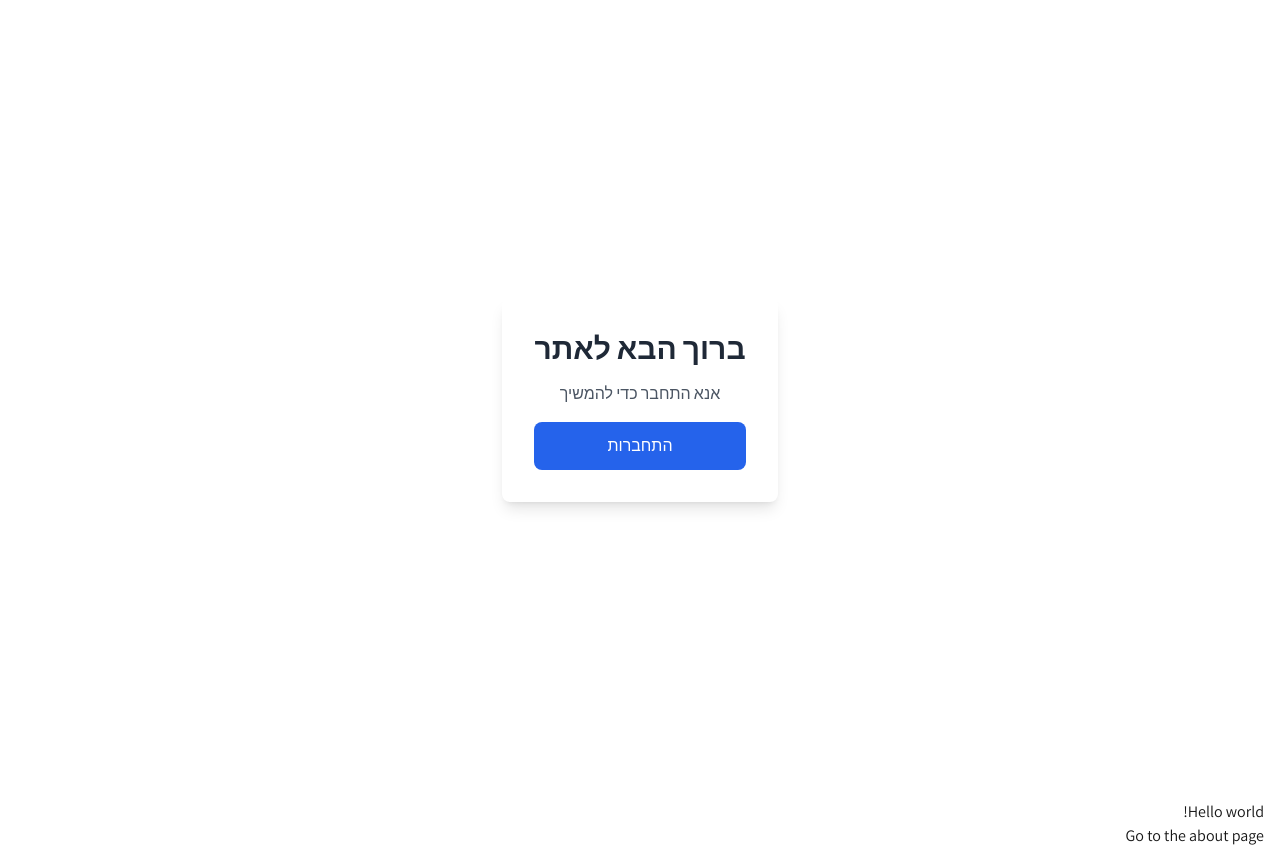
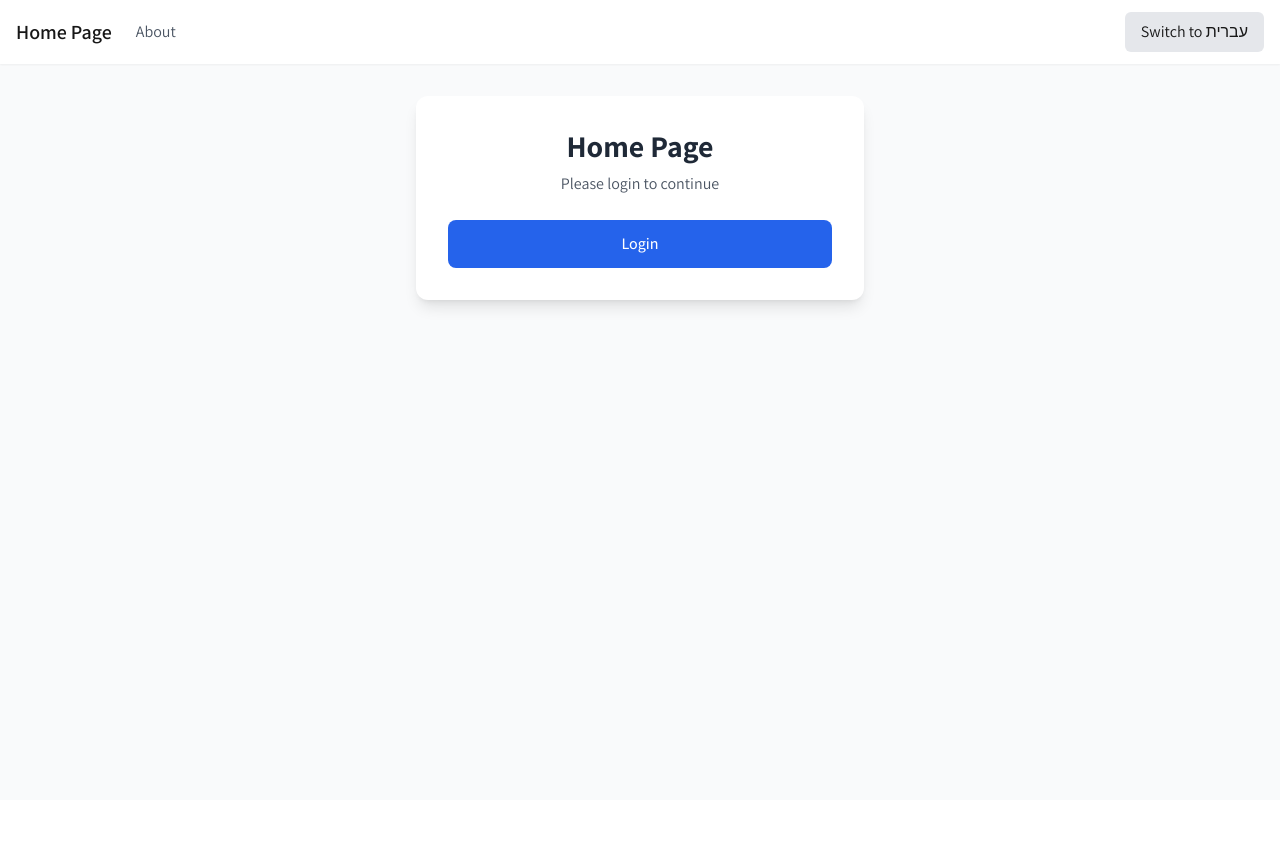
Before and after one commit to Nachman-Libermensh/i18-next-intl-learn, a Next.js app: page /en in a window 1280 px wide. After the commit the page ends 800 px from the top, so only its background shows below. Built offline with nearby package versions, Linux system fonts and the light colour scheme; no server answers.

Commit message:
Enhance internationalization support with updated English and Hebrew translations; add locale switcher component

```diff
--- a/messages/en.json
+++ b/messages/en.json
@@ -1,6 +1,19 @@
 {
   "HomePage": {
-    "title": "Hello world!",
-    "about": "Go to the about page"
+    "title": "Home Page",
+    "about": "About",
+    "welcome": "Welcome {name}",
+    "email": "Email: {email}",
+    "status": {
+      "employer": "Status: Employer",
+      "employee": "Status: Employee"
+    },
+    "logout": "Logout",
+    "login": "Login",
+    "pleaseLogin": "Please login to continue"
+  },
+  "LocaleSwitcher": {
+    "switchLocale": "Switch to {locale}",
+    "label": "Change language"
   }
 }
--- a/messages/he.json
+++ b/messages/he.json
@@ -1,6 +1,19 @@
 {
   "HomePage": {
-    "title": "שלום לך!",
-    "about": "לך לדף אודות"
+    "title": "דף הבית",
+    "about": "אודות",
+    "welcome": "ברוך הבא {name}",
+    "email": "אימייל: {email}",
+    "status": {
+      "employer": "סטטוס: מעסיק",
+      "employee": "סטטוס: עובד"
+    },
+    "logout": "התנתק",
+    "login": "התחברות",
+    "pleaseLogin": "אנא התחבר כדי להמשיך"
+  },
+  "LocaleSwitcher": {
+    "switchLocale": "החלף ל-{locale}",
+    "label": "החלף שפה"
   }
 }
--- a/src/app/[locale]/layout.tsx
+++ b/src/app/[locale]/layout.tsx
@@ -1,3 +1,4 @@
+/* eslint-disable @typescript-eslint/no-unused-vars */
 import type { Metadata } from "next";
 import { Assistant } from "next/font/google";
 
@@ -23,12 +24,11 @@ export const metadata: Metadata = {
 
 export default async function RootLayout({
   children,
-  params,
+  params: { locale },
 }: Readonly<{
   children: React.ReactNode;
   params: { locale: string };
 }>) {
-  const { locale } = await params;
   if (!hasLocale(routing.locales, locale)) {
     notFound();
   }
@@ -36,13 +36,21 @@ export default async function RootLayout({
   // Enable static rendering
   setRequestLocale(locale);
 
+  // טעינת קובץ התרגומים
+  let messages;
+  try {
+    messages = (await import(`../../../messages/${locale}.json`)).default;
+  } catch (error) {
+    notFound();
+  }
+
   return (
-    <html lang="en">
+    <html lang={locale} dir={locale === "he" ? "rtl" : "ltr"}>
       <head>
         <link rel="icon" href="/Icons/mainLogo.png" sizes="any" />
       </head>
-      <body className={assistant.className} dir="rtl">
-        <NextIntlClientProvider>
+      <body className={assistant.className}>
+        <NextIntlClientProvider locale={locale} messages={messages}>
           <AuthProvider>{children}</AuthProvider>
         </NextIntlClientProvider>
       </body>
--- a/src/app/[locale]/page.tsx
+++ b/src/app/[locale]/page.tsx
@@ -1,5 +1,5 @@
 "use client";
-
+import LocaleSwitcher from "@/components/LanguageSwitcher";
 import { Link } from "@/i18n/navigation";
 import { signOut, useSession } from "next-auth/react";
 import { useTranslations } from "next-intl";
@@ -7,46 +7,81 @@ import { useTranslations } from "next-intl";
 export default function Home() {
   const { data: session } = useSession();
   const t = useTranslations("HomePage");
+
   return (
-    <main className="container mx-auto px-4">
-      <div className="min-h-screen flex flex-col items-center justify-center">
+    <main className="min-h-screen bg-gray-50">
+      {/* Header */}
+      <nav className="bg-white shadow-sm">
+        <div className="container mx-auto px-4 py-3 flex justify-between items-center">
+          <div className="flex items-center gap-6">
+            <h1 className="text-xl font-semibold">{t("title")}</h1>
+            <Link
+              href="/about"
+              className="text-gray-600 hover:text-gray-900 transition-colors"
+            >
+              {t("about")}
+            </Link>
+          </div>
+          <LocaleSwitcher />
+        </div>
+      </nav>
+
+      {/* Main Content */}
+      <div className="container mx-auto px-4 py-8">
+        <div className="max-w-md mx-auto">
           {session ? (
-          <div className="bg-white p-8 rounded-lg shadow-lg text-center space-y-4">
-            <h1 className="text-3xl font-bold text-gray-800">
-              ברוך הבא {session.user?.name}
-            </h1>
-            <div className="space-y-2">
-              <p className="text-gray-600">אימייל: {session.user?.email}</p>
+            <div className="bg-white p-8 rounded-xl shadow-lg space-y-6">
+              <div className="text-center">
+                <h2 className="text-3xl font-bold text-gray-800">
+                  {t("welcome", { name: session.user?.name ?? "" })}
+                </h2>
+                <p className="mt-2 text-gray-600">
+                  {t("email", { email: session.user?.email ?? "" })}
+                </p>
+              </div>
+
+              <div className="space-y-3">
                 {session.user?.employer && (
-                <p className="text-green-600 font-medium">סטטוס: מעסיק</p>
+                  <div className="bg-green-50 p-3 rounded-lg">
+                    <p className="text-green-700 font-medium text-center">
+                      {t("status.employer")}
+                    </p>
+                  </div>
                 )}
                 {session.user?.employee && (
-                <p className="text-blue-600 font-medium">סטטוס: עובד</p>
+                  <div className="bg-blue-50 p-3 rounded-lg">
+                    <p className="text-blue-700 font-medium text-center">
+                      {t("status.employee")}
+                    </p>
+                  </div>
                 )}
               </div>
+
               <button
                 onClick={() => signOut()}
-              className="mt-6 w-full px-6 py-3 bg-red-600 text-white rounded-lg hover:bg-red-700 transition-colors"
+                className="w-full px-6 py-3 bg-red-600 text-white rounded-lg hover:bg-red-700 transition-colors font-medium"
               >
-              התנתק
+                {t("logout")}
               </button>
             </div>
           ) : (
-          <div className="bg-white p-8 rounded-lg shadow-lg text-center space-y-4">
-            <h1 className="text-3xl font-bold text-gray-800">ברוך הבא לאתר</h1>
-            <p className="text-gray-600">אנא התחבר כדי להמשיך</p>
+            <div className="bg-white p-8 rounded-xl shadow-lg space-y-6 text-center">
+              <div>
+                <h2 className="text-3xl font-bold text-gray-800">
+                  {t("title")}
+                </h2>
+                <p className="mt-2 text-gray-600">{t("pleaseLogin")}</p>
+              </div>
+
               <Link
                 href="/login"
-              className="block w-full px-6 py-3 bg-blue-600 text-white rounded-lg hover:bg-blue-700 transition-colors"
+                className="block w-full px-6 py-3 bg-blue-600 text-white rounded-lg hover:bg-blue-700 transition-colors font-medium"
               >
-              התחברות
+                {t("login")}
               </Link>
             </div>
           )}
         </div>
-      <div>
-        <h1>{t("title")}</h1>
-        <Link href="/about">{t("about")}</Link>
       </div>
     </main>
   );
--- a/src/components/LanguageSwitcher.tsx
+++ b/src/components/LanguageSwitcher.tsx
@@ -1,30 +1,21 @@
-"use client";
-import { useRouter } from "next/navigation";
-import { useLocale } from "next-intl";
-import { useState } from "react";
+import { useLocale, useTranslations } from "next-intl";
+import { Link, usePathname } from "@/i18n/navigation";
 
-export default function LanguageSwitcher() {
-  const router = useRouter();
+export default function LocaleSwitcher() {
+  const t = useTranslations("LocaleSwitcher");
   const locale = useLocale();
-  const [loading, setLoading] = useState(false);
-
-  const switchLanguage = async (newLocale: string) => {
-    setLoading(true);
-    // שמירת השפה החדשה ב-cookie
-    document.cookie = `NEXT_LOCALE=${newLocale};path=/`;
-    // טעינה מחדש של הדף
-    router.refresh();
-    setLoading(false);
-  };
+  const otherLocale = locale === "en" ? "he" : "en";
+  const pathname = usePathname();
 
   return (
-    <select
-      value={locale}
-      onChange={(e) => switchLanguage(e.target.value)}
-      disabled={loading}
+    <Link
+      href={pathname}
+      locale={otherLocale}
+      className="px-4 py-2 bg-gray-200 rounded-md hover:bg-gray-300"
     >
-      <option value="he">עברית</option>
-      <option value="en">English</option>
-    </select>
+      {t("switchLocale", {
+        locale: otherLocale === "he" ? "עברית" : "English",
+      })}
+    </Link>
   );
 }
```
Lines whose indentation alone changed are shown as unchanged.
